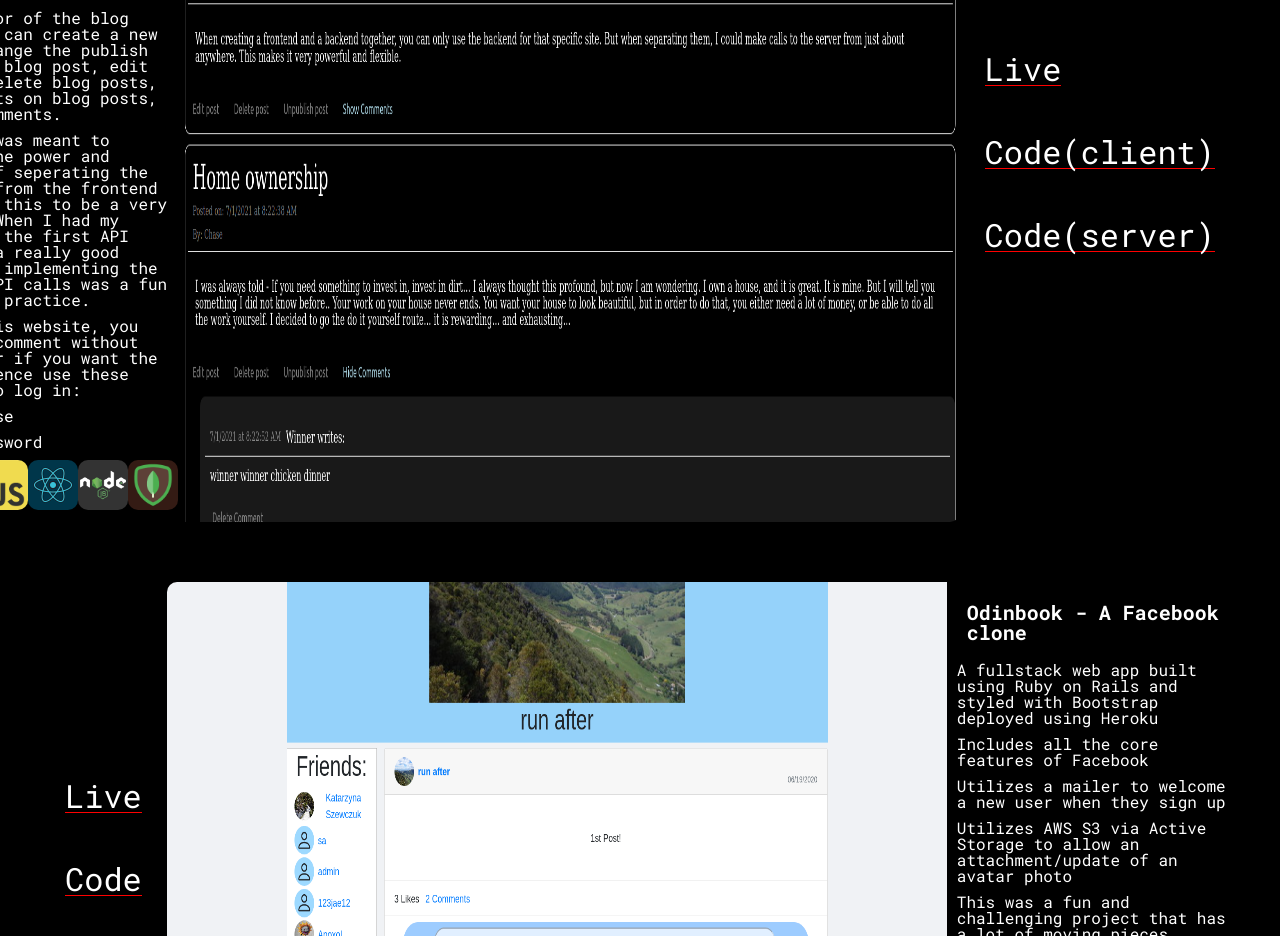
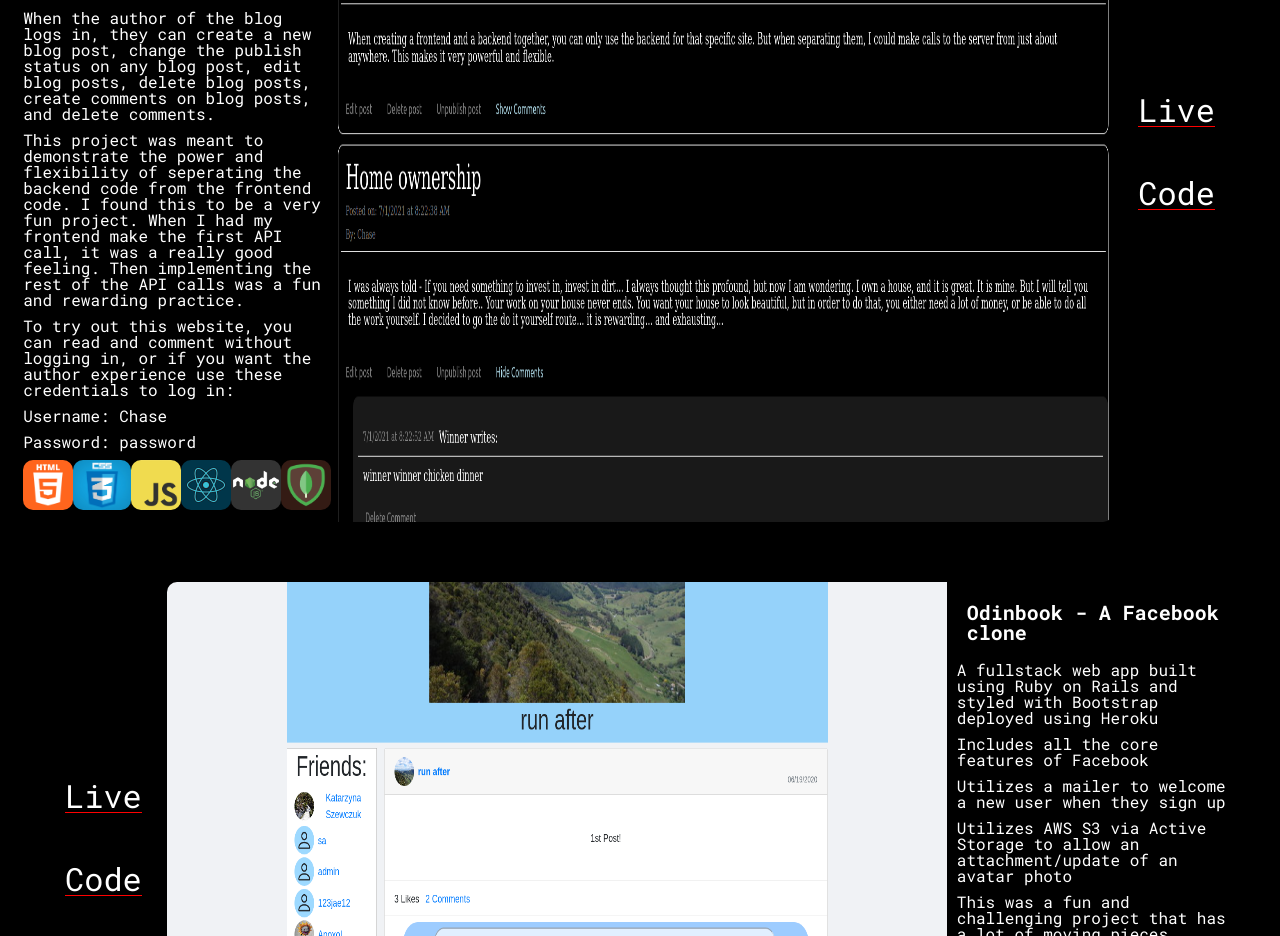
Before and after one commit to run-after/portfolio-react, a React (Create React App) app: page / in a window 1280 px wide. Shown: the part 2420-3356 px from the top of the page. Built offline with nearby package versions, Linux system fonts and the light colour scheme.

Commit message:
Change links on blog to prevent overflow

```diff
--- a/src/components/Projects.js
+++ b/src/components/Projects.js
@@ -57,8 +57,7 @@ const Projects = () => {
       <div className='project justify-left'>
         <div className='buttons'>
           <a className='btn' href='https://run-after.github.io/blog-frontend//' target='_blank' rel='noreferrer'>Live</a>
-          <a className='btn' href='https://github.com/run-after/blog-frontend' target='_blank' rel='noreferrer'>Code(client)</a>
-          <a className='btn' href='https://github.com/run-after/blog-backend' target='_blank' rel='noreferrer'>Code(server)</a>
+          <a className='btn' href='https://github.com/run-after/blog-backend' target='_blank' rel='noreferrer'>Code</a>
         </div>
         <img className='screenshot' src={blog} alt='Screenshot of The Blog' />
         <div className='info'>
```
